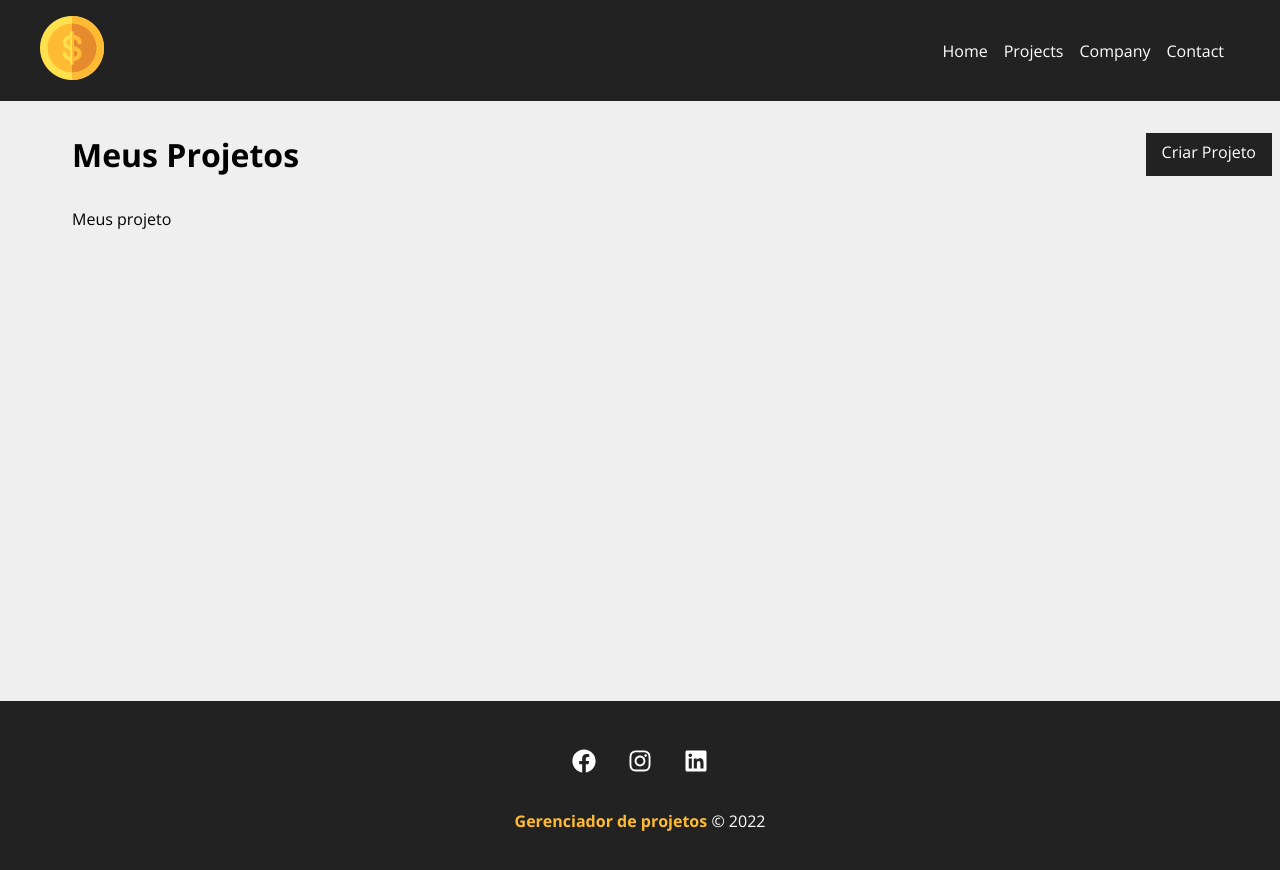
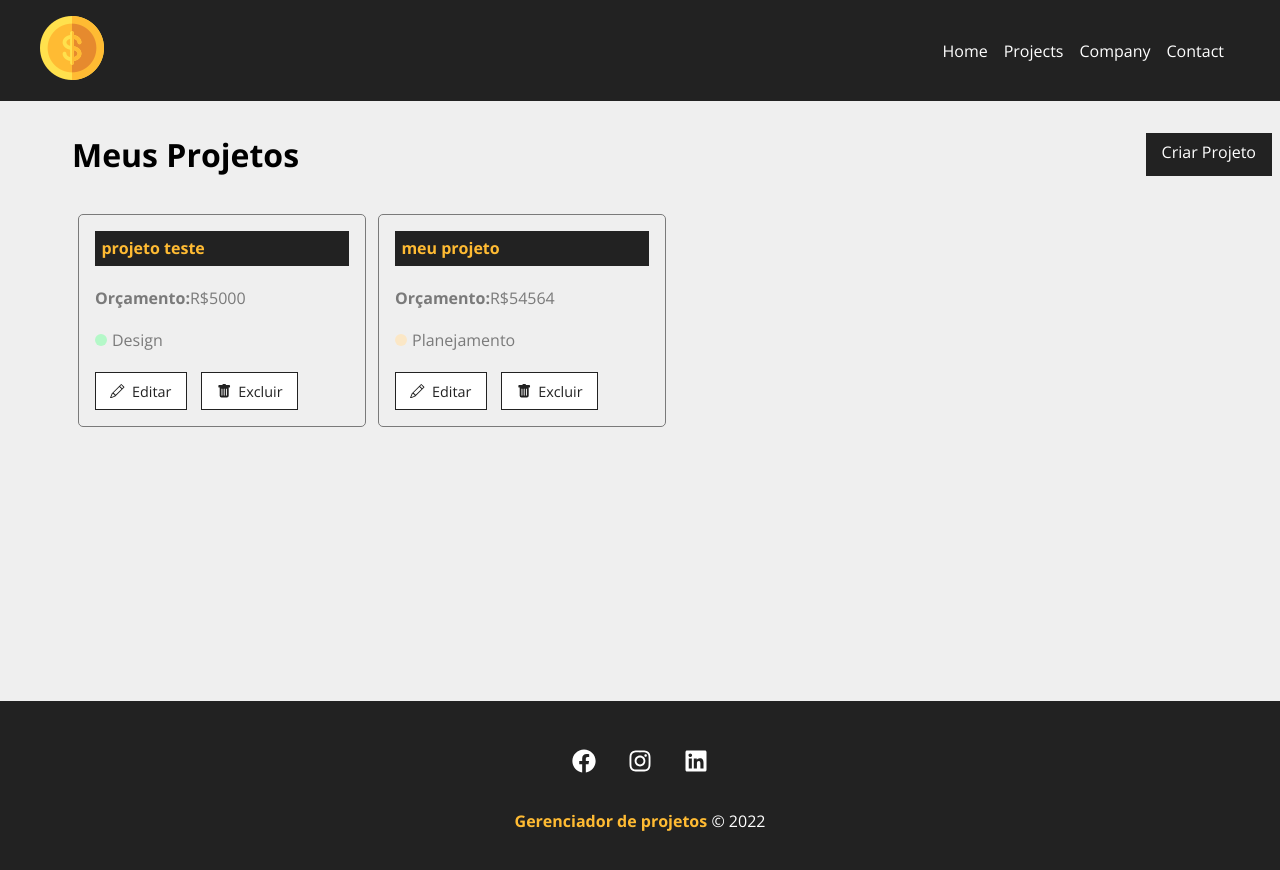
Before and after one commit to KevinDik/Gerenciador_de_Projetos, a React (Create React App) app in the folder gerencia_projeto/: page /projects in a window 1280 px wide. Shown: the top 870 px of the page. Built offline with nearby package versions, Linux system fonts and the light colour scheme; data requests are answered from the project's data file.

Commit message:
Criado cards Meus projects
Adicionado projetos no link meus projetos

```diff
--- a/gerencia_projeto/src/Components/Pages/Projects.js
+++ b/gerencia_projeto/src/Components/Pages/Projects.js
@@ -2,17 +2,35 @@
 import {useLocation} from 'react-router-dom'
 import Container from '../Layouts/Container'
 import LinkButton from '../Layouts/LinkButton'
+import ProjectCard from '../Project/ProjectCard'
+import { useState, useEffect } from 'react'
 
 import styles from './Projects.module.css'
 
 
 function Projects() {
 
+    const [projects, setProjects] = useState([])
+
+
     const location = useLocation()
     let message = ''
     if (location.state) {
         message = location.state.message
     }
+
+    useEffect(() => {
+        fetch('http://localhost:5000/projects', {
+            method: 'GET',
+            headers: {
+                'Content-Type': 'application/json'
+            },
+        }).then((resp) => resp.json())
+        .then(data => {
+            setProjects(data)
+        })
+        .catch((err) => console.log(err))
+    }, [])
 
     return (
         <div className={styles.project_container}>
@@ -22,7 +40,16 @@
             </div>
             {message && <Messages type="success" msg={message}/>}
             <Container customClass="start">
-                <p>Meus projeto</p>
+                {projects.length > 0 &&
+                    projects.map((project) => (
+                        <ProjectCard
+                        name={project.name}
+                        id={project.id}
+                        budget={project.budget}
+                        category={project.category.name}
+                        key={project.key}
+                        />
+                ))}
             </Container>
         </div>
     )
--- /dev/null
+++ b/gerencia_projeto/src/Components/Project/ProjectCard.js
@@ -0,0 +1,23 @@
+import {Link} from 'react-router-dom';
+import styles from './ProjectCard.module.css';
+import {BsPencil, BsFillTrashFill} from 'react-icons/bs'
+
+function ProjectCard ({id, name, budget, category, handleRemove}) {
+    return (
+        <div className={styles.project_card}>
+            <h4>{name}</h4>
+            <p><span>Orçamento:</span>R${budget}</p>
+            <p className={styles.category_text}><span className={`${styles[category.toLowerCase()]}`}></span>{category}</p>
+            <div className={styles.project_card_actions}>
+                <Link to="/">
+                    <BsPencil/> Editar
+                </Link>
+                <button>
+                    <BsFillTrashFill/> Excluir
+                </button>
+            </div>
+        </div>
+    )
+}
+
+export default ProjectCard
--- /dev/null
+++ b/gerencia_projeto/src/Components/Project/ProjectCard.module.css
@@ -0,0 +1,86 @@
+.project_card {
+    padding: 1em;
+    border: 1px solid #7a7a7a;
+    border-radius: 5px;
+    width: 24%;
+    margin: 0.5%;
+}
+
+.project_card h4 {
+    background-color: #222;
+    color: #ffbb33;
+    padding: 0.4em;
+    margin-bottom: 1.3em;
+}
+
+.project_card p {
+    color: #7a7a7a;
+    margin-bottom: 1.3em;
+}
+
+.project_card p span {
+    font-weight: bold;
+}
+
+.category_text {
+    display: flex;
+    align-items: center;
+}
+
+.category_text span {
+    display: block;
+    width: 12px;
+    height: 12px;
+    border-radius: 50%;
+    background-color: #ccc;
+    margin-right: 5px;
+}
+
+.category_text .infra {
+    background-color: #ffaebc;
+}
+
+.category_text .desenvolvimento {
+    background-color: #a0e7e5;
+}
+
+.category_text .design {
+    background-color: #b4f8c8;
+}
+
+.category_text .planejamento {
+    background-color: #fbe7c6;
+}
+
+.project_card_actions {
+    margin-top: 1.2em;
+    display: flex;
+    align-items: center;
+}
+
+.project_card_actions a,
+.project_card_actions button {
+    text-decoration: none;
+    border: none;
+    background-color: #fff;
+    color:#222;
+    font-size: .9em;
+    padding: .6em 1em;
+    margin-right: 1em;
+    border: 1px solid #222;
+    display: flex;
+    align-items: center;
+    justify-content: center;
+    transition: 0.5s;
+    cursor: pointer;
+}
+
+.project_card_actions svg {
+    margin-right: .5em;
+}
+
+.project_card_actions a:hover,
+.project_card_actions button:hover {
+    background-color: #222;
+    color: #ffbb33;
+}
```
